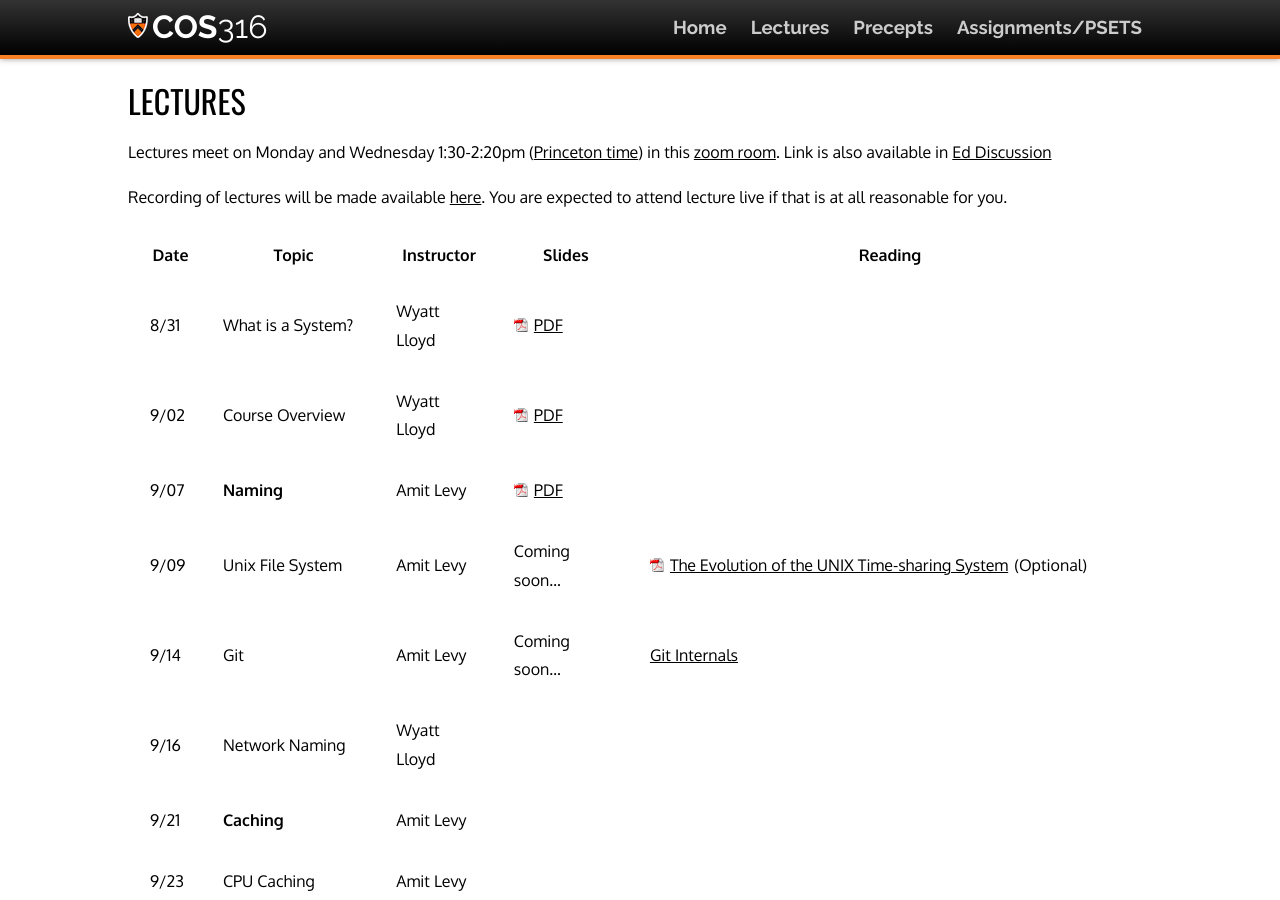
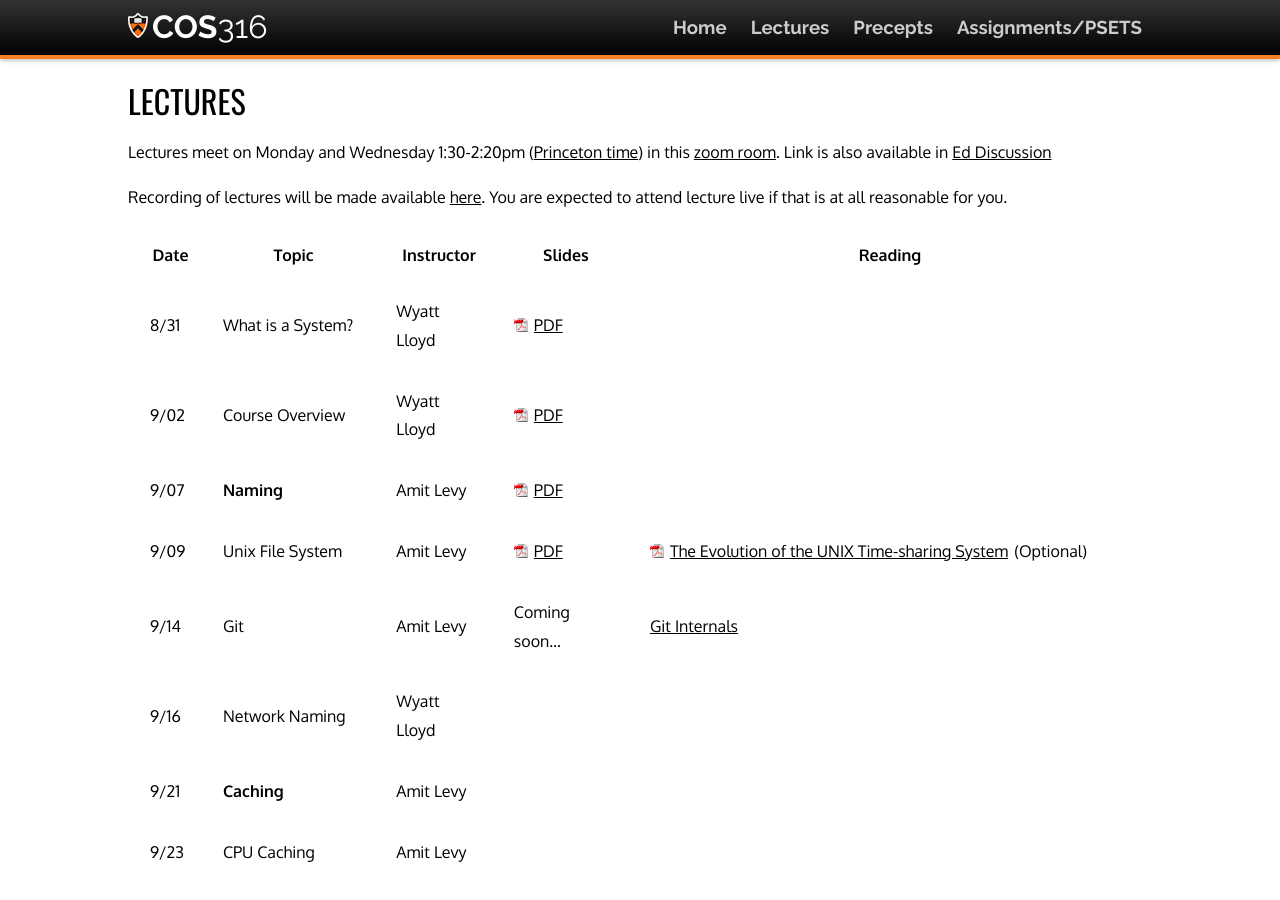
Before and after one commit to cos316/cos316-web, a Jekyll site: the page built from lectures.md, in a window 1280 px wide and 900 px high. Built offline with Jekyll 4.4.1, drawn with Linux system fonts in a browser that asks for light colours; nearby versions of some CDN libraries.

Commit message:
Add UNIX fs lecture slides

```diff
--- a/lectures.md
+++ b/lectures.md
@@ -18,7 +18,7 @@ expected to attend lecture live if that is at all reasonable for you.
 | 8/31  | What is a System? | Wyatt Lloyd | [PDF](/lectures/L01-systems.pdf) | |
 | 9/02  | Course Overview   | Wyatt Lloyd | [PDF](/lectures/L02-overview.pdf) | |
 | 9/07  | **Naming**        | Amit Levy | [PDF](/lectures/L03-naming.pdf) | |
-| 9/09  | Unix File System  | Amit Levy | Coming soon... | [The Evolution of the UNIX Time-sharing System](/readings/unix_history.pdf) (Optional) |
+| 9/09  | Unix File System  | Amit Levy | [PDF](/lectures/L04-unix-fs.pdf) | [The Evolution of the UNIX Time-sharing System](/readings/unix_history.pdf) (Optional) |
 | 9/14  | Git               | Amit Levy | Coming soon... | [Git Internals](https://git-scm.com/book/en/v2/Git-Internals-Plumbing-and-Porcelain) |
 | 9/16  | Network Naming    | Wyatt Lloyd | | |
 | 9/21  | **Caching**       | Amit Levy | | |
```
Also changed, not shown: 1 other file.
